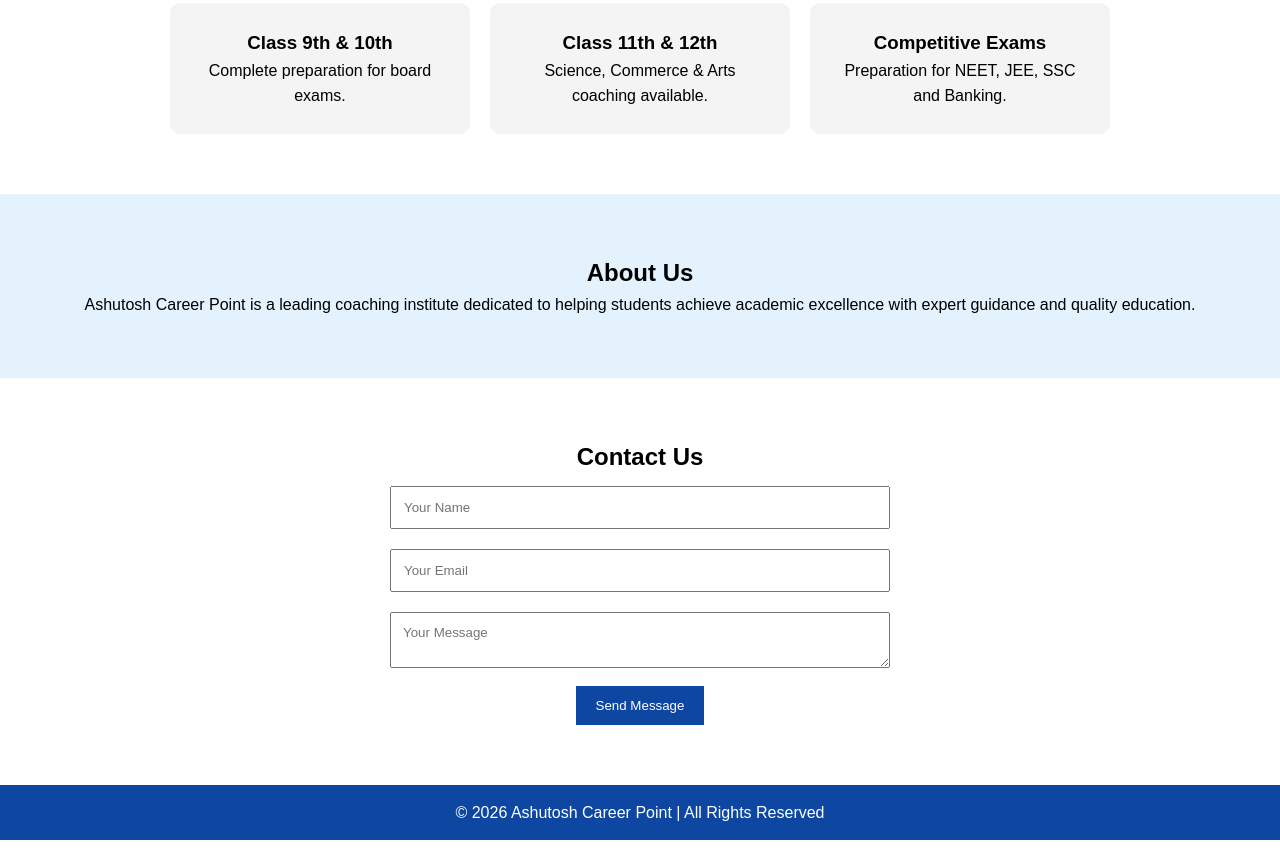
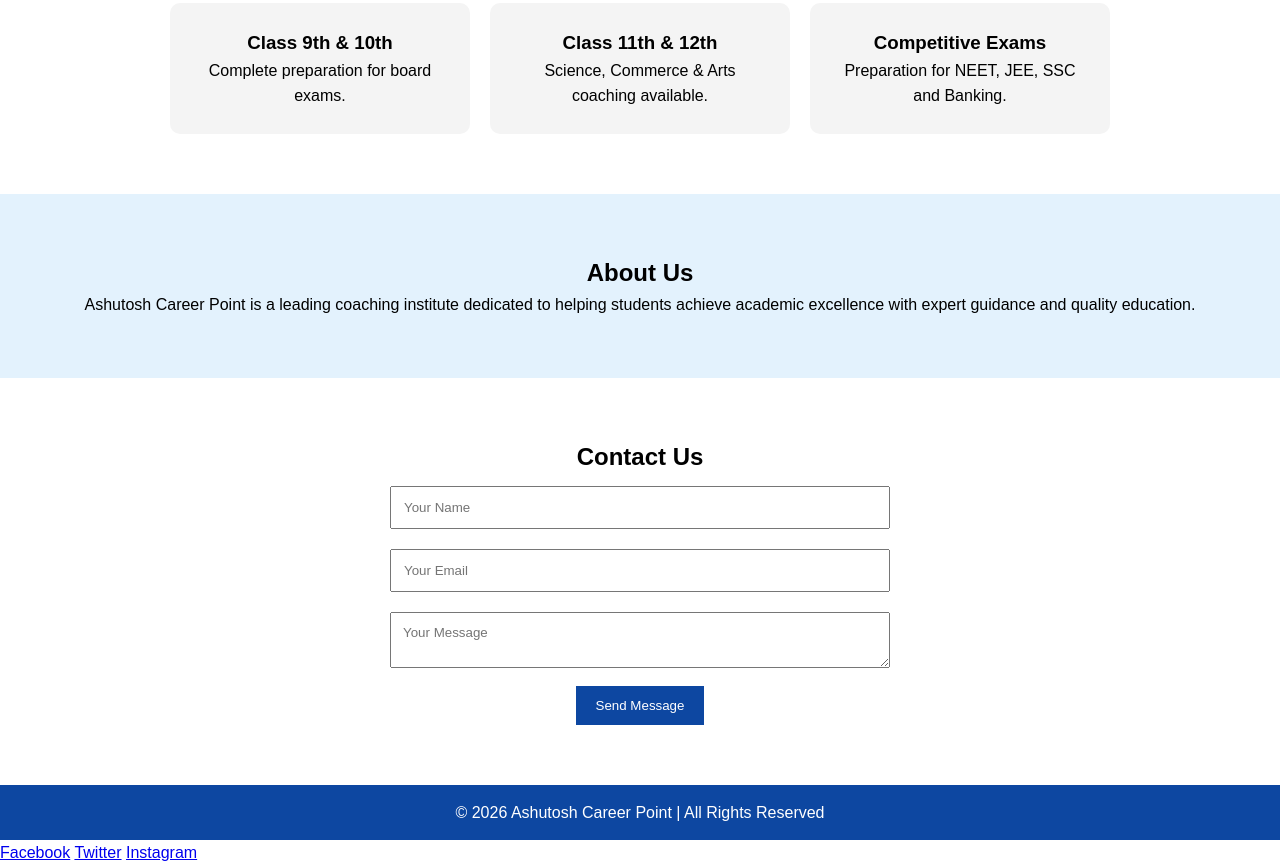
Before and after one commit to ashutoshyadav75/KACP, a plain HTML site: page index.html in a window 1280 px wide. Shown: the part 914-1780 px from the top of the page. Before the commit the page ends 1754 px from the top, so only its background shows below. Drawn offline with Linux system fonts and the light colour scheme.

Commit message:
third change

```diff
--- a/index.html
+++ b/index.html
@@ -83,6 +83,11 @@
     <footer>
         <p>© 2026 Ashutosh Career Point | All Rights Reserved</p>
     </footer>
+    <section class="social-media">
+        <a href="#">Facebook</a>
+        <a href="#">Twitter</a>
+        <a href="#">Instagram</a>
+
 
     <script src="index.js"></script>
 </body>
```
